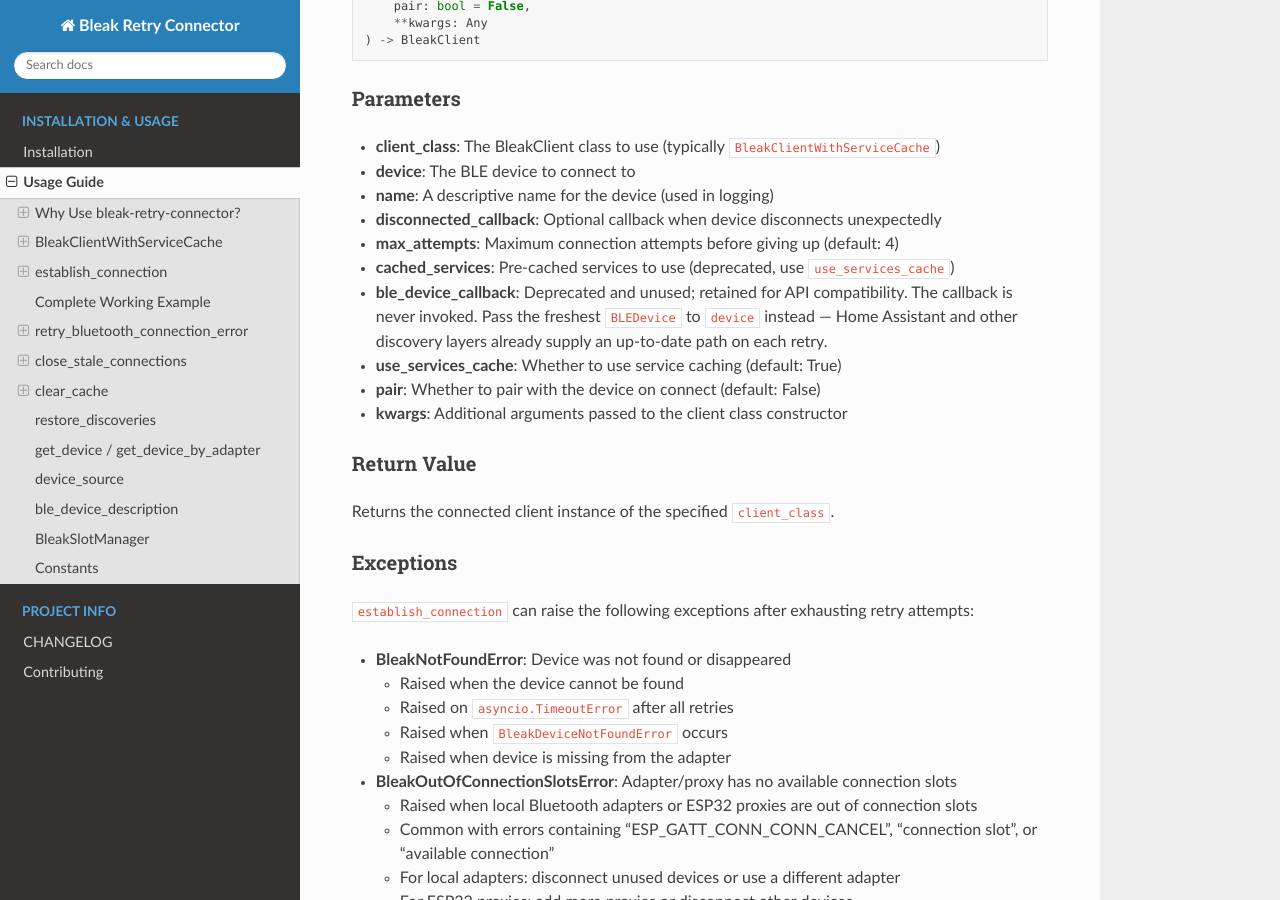
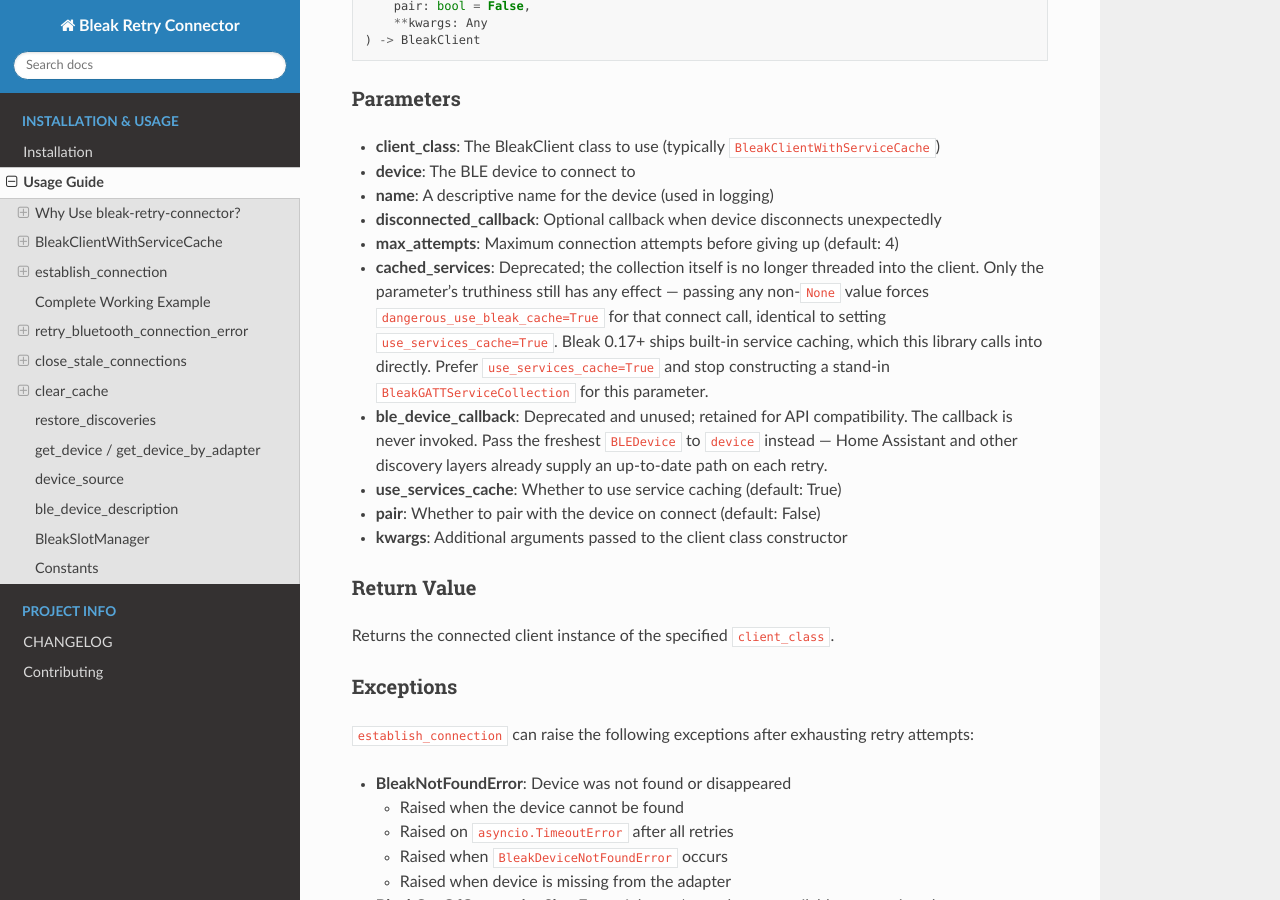
Before and after one commit to Bluetooth-Devices/bleak-retry-connector, a Sphinx documentation site: the page built from docs/source/usage.md, in a window 1280 px wide and 900 px high, scrolled down 3164 px. Built offline with Sphinx 7.4.7 and the Read the Docs theme 3.1.0, drawn with Linux system fonts in a browser that asks for light colours.

Commit message:
docs: clarify cached_services parameter is effectively unused (#292)
Co-authored-by: Claude Opus 4.7 (1M context) <noreply@anthropic.com>

```diff
--- a/docs/source/usage.md
+++ b/docs/source/usage.md
@@ -140,7 +140,12 @@ async def establish_connection(
 - **name**: A descriptive name for the device (used in logging)
 - **disconnected_callback**: Optional callback when device disconnects unexpectedly
 - **max_attempts**: Maximum connection attempts before giving up (default: 4)
-- **cached_services**: Pre-cached services to use (deprecated, use `use_services_cache`)
+- **cached_services**: Deprecated; the collection itself is no longer threaded into the
+  client. Only the parameter's truthiness still has any effect — passing any non-`None`
+  value forces `dangerous_use_bleak_cache=True` for that connect call, identical to
+  setting `use_services_cache=True`. Bleak 0.17+ ships built-in service caching, which
+  this library calls into directly. Prefer `use_services_cache=True` and stop constructing
+  a stand-in `BleakGATTServiceCollection` for this parameter.
 - **ble_device_callback**: Deprecated and unused; retained for API compatibility. The
   callback is never invoked. Pass the freshest `BLEDevice` to `device` instead — Home
   Assistant and other discovery layers already supply an up-to-date path on each retry.
```
